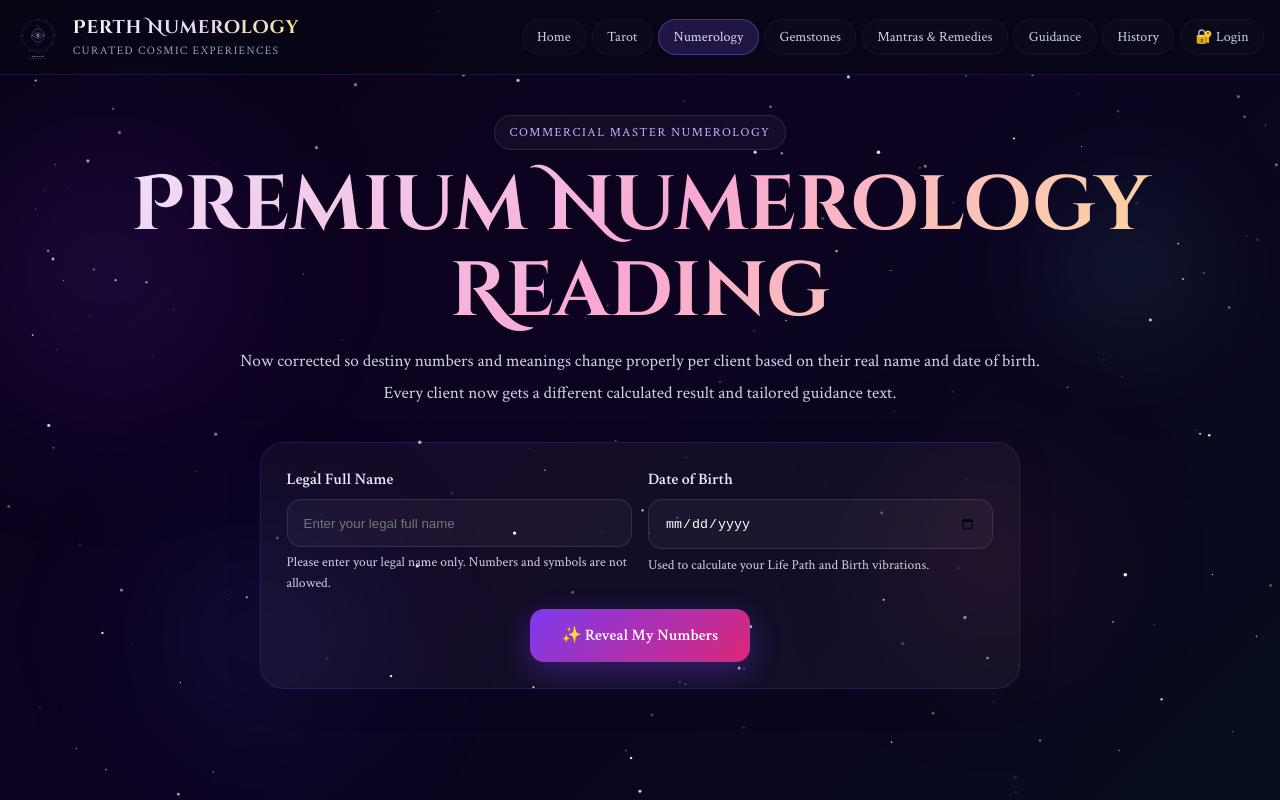
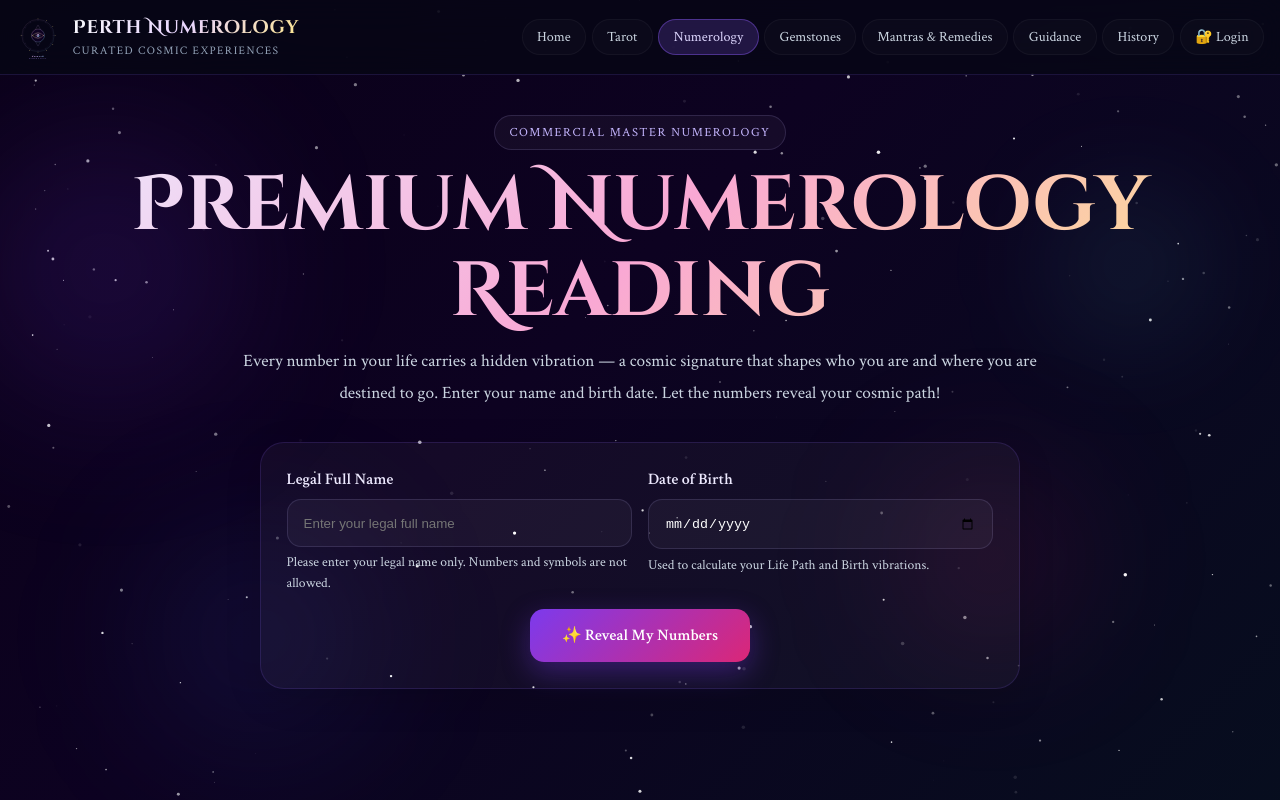
Before and after one commit to Snehal05-sys/PerthNumerology, a React (Create React App) app: page / in a window 1280 px wide. Both pictures are taken after a click on the button "🔢 Reveal Numerology". Shown: the top 800 px of the page. Built offline with nearby package versions, Linux system fonts and the light colour scheme; the HTML template or start-up script is replaced by a standard one.

Commit message:
Update Numerology.js

```diff
--- a/src/pages/Numerology.js
+++ b/src/pages/Numerology.js
@@ -104,7 +104,7 @@ export default function Numerology({ user, onSaveHistory }) {
         <div className="premium-pill">Commercial Master Numerology</div>
         <h1 className="page-title">Premium Numerology Reading</h1>
         <p className="page-subtitle">
-          Now corrected so destiny numbers and meanings change properly per client based on their real name and date of birth. Every client now gets a different calculated result and tailored guidance text.
+        Every number in your life carries a hidden vibration — a cosmic signature that shapes who you are and where you are destined to go. Enter your name and birth date. Let the numbers reveal your cosmic path!
         </p>
       </div>
 
```
